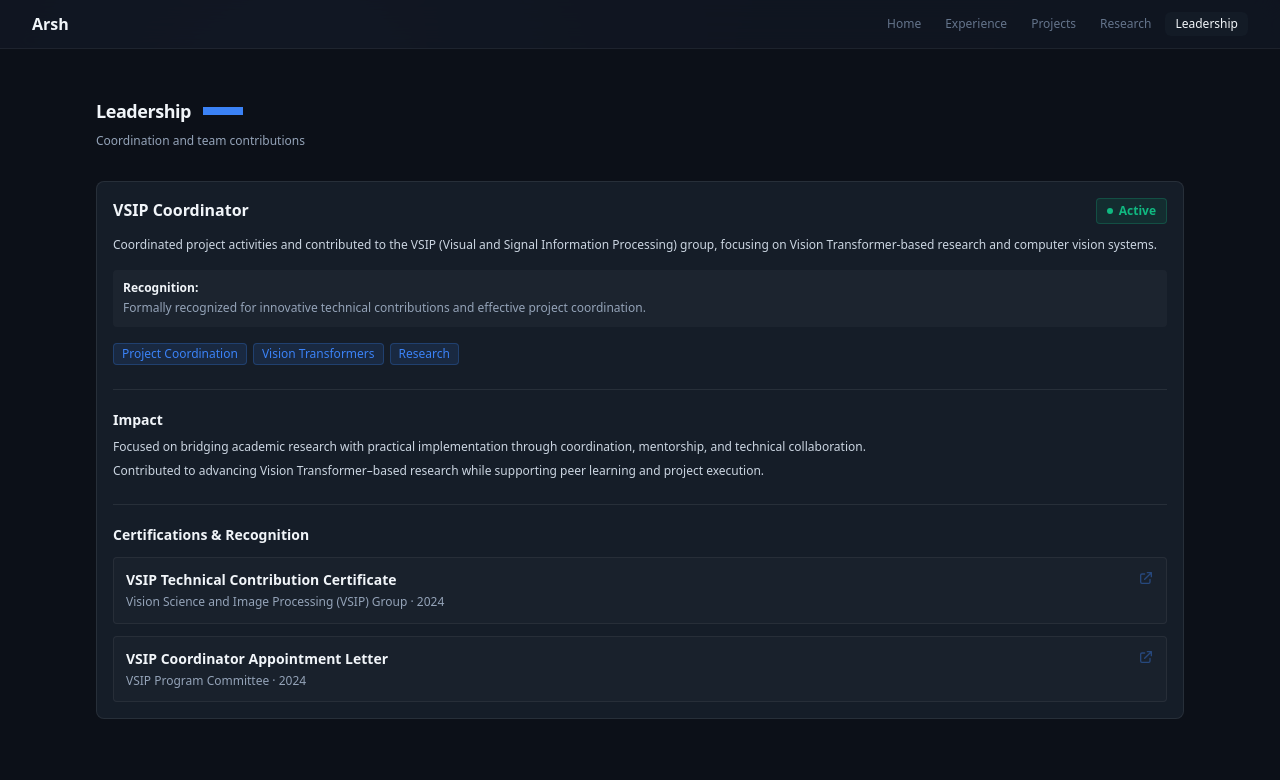
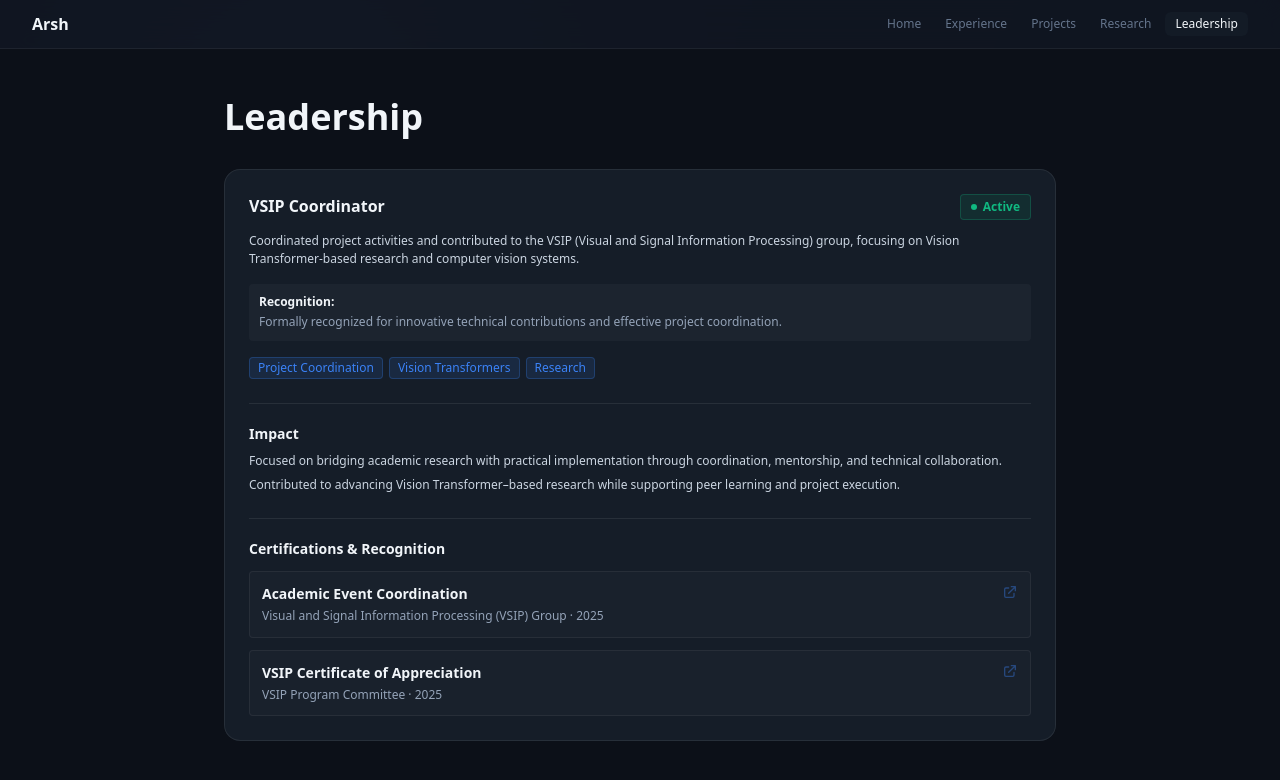
Before and after one commit to Arshgarg2005/Protfolio-wesite, a React (Vite) app: page /leadership in a window 1280 px wide. Shown: the top 780 px of the page. Built offline with nearby package versions, Linux system fonts and the light colour scheme.

Commit message:
leadership section

```diff
--- a/src/pages/Experience.jsx
+++ b/src/pages/Experience.jsx
@@ -85,7 +85,7 @@ const Experience = () => {
             <div className="space-y-2 mt-3 text-xs" style={{ color: '#cbd5e1', lineHeight: '1.5' }}>
               <p>• Designed and implemented a weak-attention preserving activation mechanism for Transformer-based vision tasks.</p>
               <p>• Achieved state-of-the-art image restoration performance with a peak PSNR of 25.46 and an SSIM of 0.841.</p>
-              <p>• Co-authored a research paper accepted at the CVPR 2025 Workshop (NTIRE Challenge).</p>
+              <p>• Co-authored a research paper submitted at a reputed venue.</p>
               <p>• Conducted extensive experiments to evaluate architectural and loss-function variations.</p>
             </div>
             <div className="flex flex-wrap gap-2 mt-4">
--- a/src/pages/Leadership.jsx
+++ b/src/pages/Leadership.jsx
@@ -40,22 +40,16 @@ const Leadership = () => {
         className="min-h-screen"
         style={{ backgroundColor: '#0c1018' }}
       >
-      <div className="max-w-6xl mx-auto px-4 sm:px-6 lg:px-8 py-12">
-        {/* Page Header */}
-        <motion.div
+      <div className="max-w-4xl mx-auto px-4 sm:px-6 lg:px-8 py-12">
+        <motion.h1
           variants={itemVariants}
           initial="hidden"
           animate="visible"
-          className="mb-8"
+          className="text-4xl font-bold mb-8"
+          style={{ color: '#f1f5f9' }}
         >
-          <div className="flex items-center gap-3 mb-2">
-            <h1 className="text-lg font-bold tracking-tight" style={{ color: '#f1f5f9' }}>
-              Leadership
-            </h1>
-            <div style={{ height: '0.5rem', width: '2.5rem', backgroundColor: '#3b82f6' }}></div>
-          </div>
-          <p className="text-xs" style={{ color: '#94a3b8' }}>Coordination and team contributions</p>
-        </motion.div>
+          Leadership
+        </motion.h1>
 
         <motion.div
           variants={containerVariants}
@@ -65,16 +59,17 @@ const Leadership = () => {
           {/* Single Unified Card */}
           <motion.div
             variants={itemVariants}
-            whileHover={{ y: -2 }}
-            transition={{ duration: 0.2 }}
-            className="rounded-lg p-4"
+            className="rounded-2xl p-6 backdrop-blur-md transition-all duration-200"
             style={{
               backgroundColor: '#151d28',
               border: '1px solid rgba(255, 255, 255, 0.08)',
-              transition: 'border-color 0.2s',
             }}
-            onMouseEnter={(e) => e.currentTarget.style.borderColor = 'rgba(59, 130, 246, 0.25)'}
-            onMouseLeave={(e) => e.currentTarget.style.borderColor = 'rgba(255, 255, 255, 0.08)'}
+            onMouseEnter={(e) => {
+              e.currentTarget.style.borderColor = 'rgba(255, 255, 255, 0.12)';
+            }}
+            onMouseLeave={(e) => {
+              e.currentTarget.style.borderColor = 'rgba(255, 255, 255, 0.08)';
+            }}
           >
             {/* VSIP Coordinator Header with Active Badge */}
             <div className="flex items-start justify-between mb-3">
@@ -128,7 +123,7 @@ const Leadership = () => {
 
               {/* VSIP Technical Contribution Certificate */}
               <a
-                href="#"
+                href="https://drive.google.com/file/d/1LNjAH7_9yTXGi2NOHNJNgjT6W0KMN-qu/view?usp=sharing"
                 target="_blank"
                 rel="noopener noreferrer"
                 className="block group"
@@ -143,10 +138,10 @@ const Leadership = () => {
                 >
                   <div className="flex-1">
                     <h3 className="text-sm font-semibold mb-1" style={{ color: '#f1f5f9' }}>
-                      VSIP Technical Contribution Certificate
+                      Academic Event Coordination
                     </h3>
                     <p className="text-xs" style={{ color: '#94a3b8', lineHeight: '1.4' }}>
-                      Vision Science and Image Processing (VSIP) Group · 2024
+                      Visual and Signal Information Processing (VSIP) Group · 2025
                     </p>
                   </div>
                   <div className="flex-shrink-0 transition-all duration-200 group-hover:opacity-100" style={{ opacity: 0.4 }}>
@@ -159,7 +154,7 @@ const Leadership = () => {
 
               {/* VSIP Coordinator Appointment Letter */}
               <a
-                href="#"
+                href="https://drive.google.com/file/d/1t5l-jrJvaBEO1-B9tc28fzZg9tLuAzLv/view"
                 target="_blank"
                 rel="noopener noreferrer"
                 className="block group"
@@ -174,10 +169,10 @@ const Leadership = () => {
                 >
                   <div className="flex-1">
                     <h3 className="text-sm font-semibold mb-1" style={{ color: '#f1f5f9' }}>
-                      VSIP Coordinator Appointment Letter
+                      VSIP Certificate of Appreciation
                     </h3>
                     <p className="text-xs" style={{ color: '#94a3b8', lineHeight: '1.4' }}>
-                      VSIP Program Committee · 2024
+                      VSIP Program Committee · 2025
                     </p>
                   </div>
                   <div className="flex-shrink-0 transition-all duration-200 group-hover:opacity-100" style={{ opacity: 0.4 }}>
--- a/src/pages/Projects.jsx
+++ b/src/pages/Projects.jsx
@@ -163,7 +163,7 @@ const Projects = () => {
               </a>
             </div>
             <p className="mb-3 text-xs" style={{ color: '#cbd5e1', lineHeight: '1.5' }}>
-              Developed a full-stack food ordering application featuring user authentication, dynamic cart management, and integrated payment processing. Built with React frontend and Node.js backend for scalable performance.
+              Developed a full-stack food ordering application featuring user authentication, dynamic cart management, and integrated payment processing. Built with React frontend for scalable performance.
             </p>
             <div className="flex flex-wrap gap-2">
               <span className="px-3 py-1 text-xs rounded-full font-medium" style={{ backgroundColor: 'rgba(255, 255, 255, 0.1)', color: '#94a3b8' }}>React</span>
```
